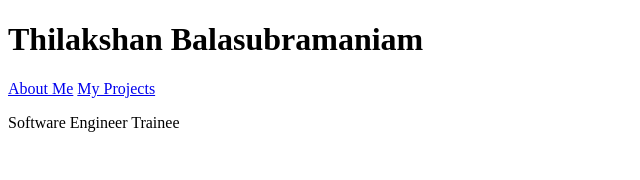
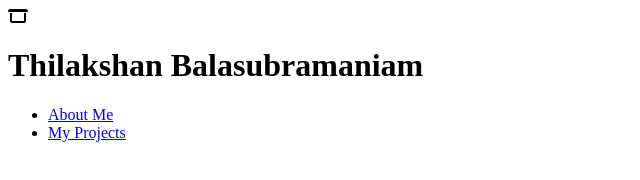
Before and after one commit to thilak9/portfolioWebsite, a plain HTML site: page index.html in a window 1280 px wide. Shown: the whole page, without its empty margins (0-640 px from the left). Drawn offline with Linux system fonts and the light colour scheme.

Commit message:
Added a nav bar

```diff
--- a/index.html
+++ b/index.html
@@ -4,12 +4,22 @@
     <meta charset="UTF-8">
     <meta http-equiv="X-UA-Compatible" content="IE=edge">
     <meta name="viewport" content="width=device-width, initial-scale=1.0">
-    <title>Document</title>
+    <title>Thilakshan's Portfolio</title>
+    <script src="https://kit.fontawesome.com/e79680cba5.js" crossorigin="anonymous"></script>
 </head>
 <body>
-    <h1>Thilakshan Balasubramaniam</h1>
-    <a href="about.html">About Me</a>
-    <a href="projects.html">My Projects</a>
-    <p>Software Engineer Trainee</p>
+    <!--This is the navigation bar of the page-->
+    <i class="fa-solid fa-laptop fa-spin"></i>
+    <h1 class = "blue">Thilakshan Balasubramaniam</h1>
+    <nav>
+        <ul>
+        <li>
+            <a href="about.html">About Me</a>
+        </li>
+        <li>
+            <a href="projects.html">My Projects</a>
+        </li>
+        </ul>
+    </nav>
 </body>
 </html>
--- /dev/null
+++ b/style.css
@@ -0,0 +1,35 @@
+body{
+    font-family:monospace
+}
+
+.menuCustomise{
+    color:greenyellow
+}
+
+.blue{
+    color:blue
+}
+
+
+nav{
+    display: flex;
+    justify-content: center;
+    align-items: center;
+    width: 10vw;
+    height: 5vh;
+    background-color:aquamarine;
+    color:black;
+    margin: 10px 10px 0 10px;
+    margin-top: 150px;
+
+}
+
+
+nav>li{
+    list-style-type:none;
+    margin:0 2vh;
+    font-size: 20px;
+    font-weight: bold;
+    cursor: pointer;
+
+}
```
Also changed, not shown: About.html (+13 -0 lines).
